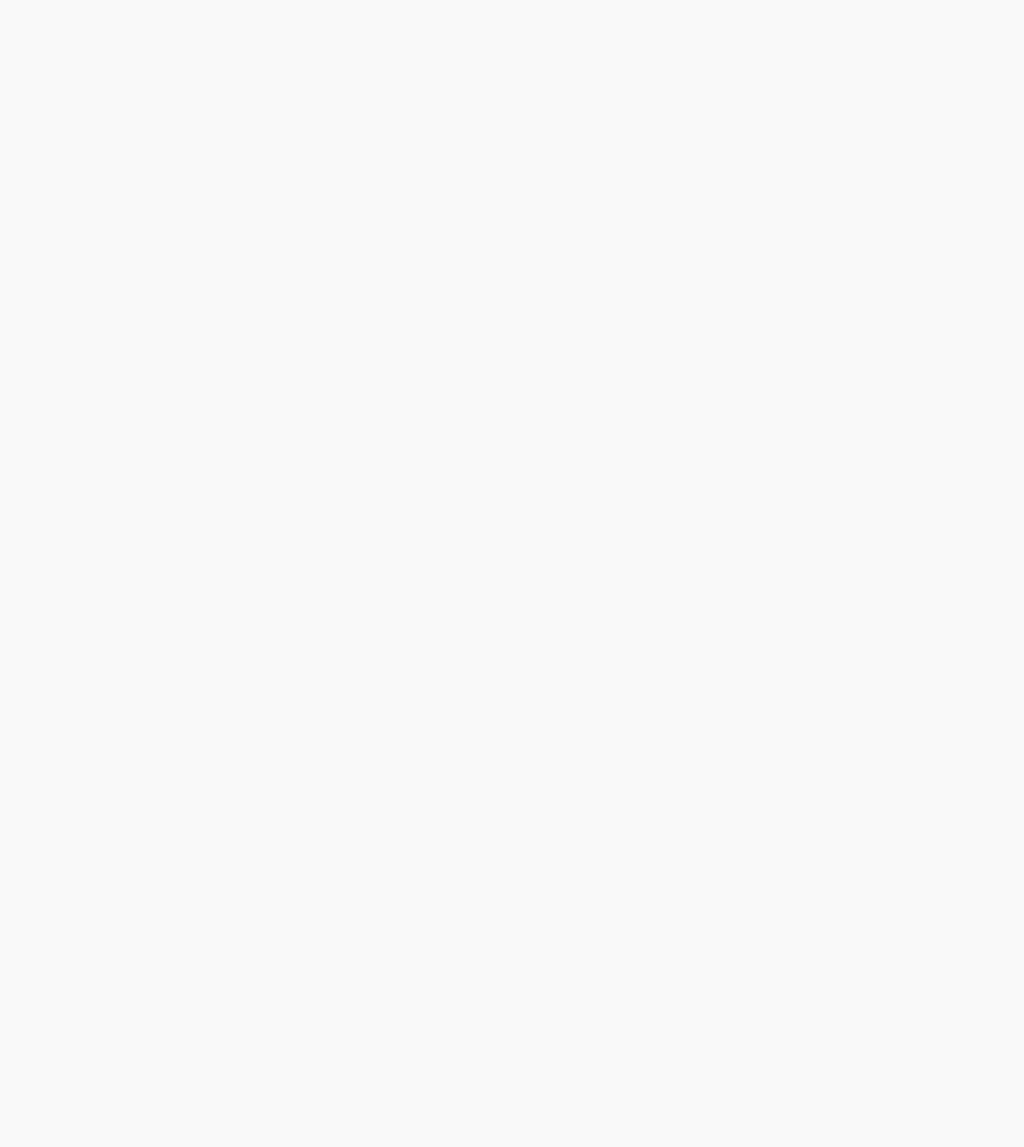
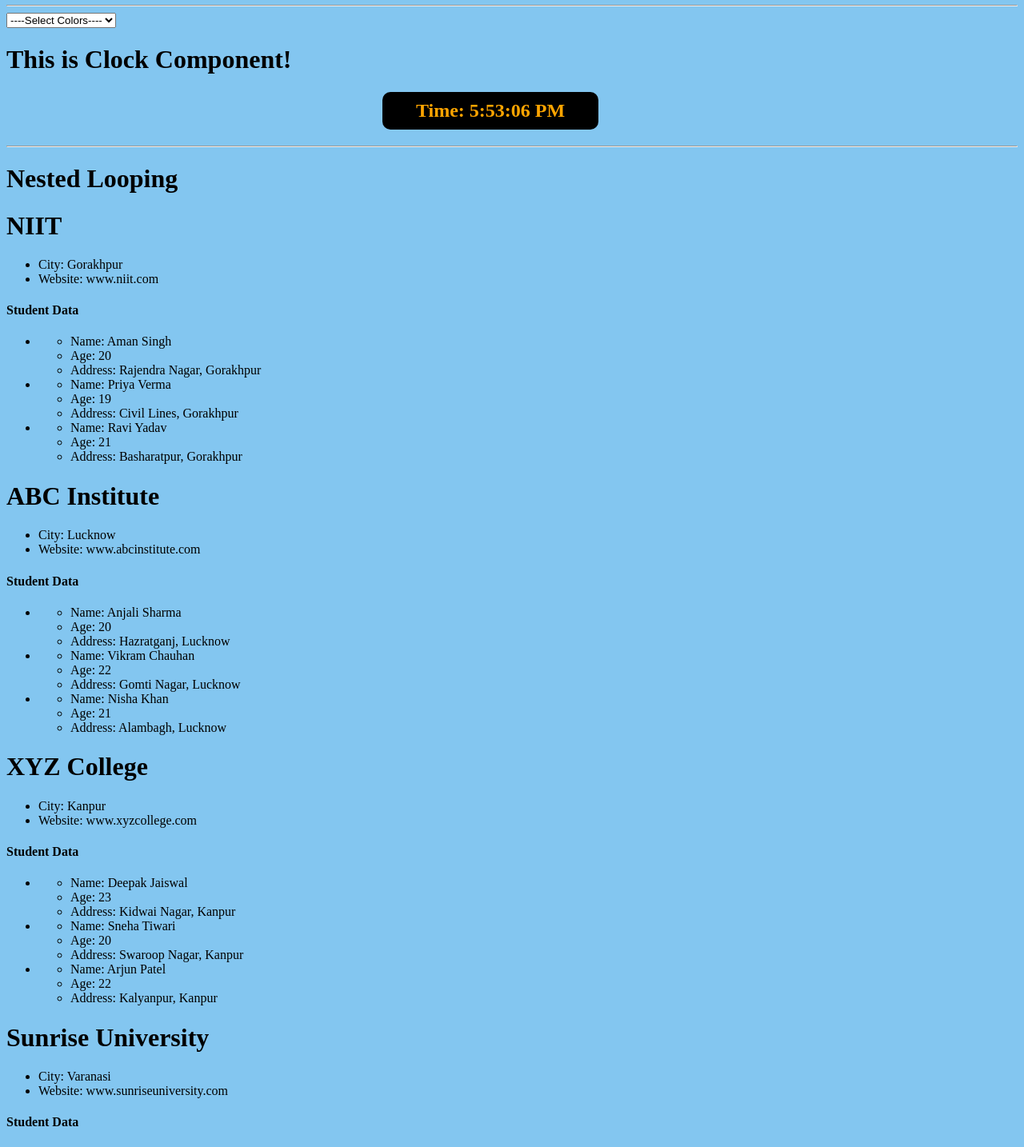
Before and after one commit to Sarveshmaddheshiya/my-react-app, a React (Vite) app: page / in a window 1280 px wide. Shown: the part 1804-3238 px from the top of the page at 80% size. Before the commit the page ends 1810 px from the top, so only its background shows below. Built offline with nearby package versions, Linux system fonts and the light colour scheme.

Commit message:
added clock

```diff
--- a/package.json
+++ b/package.json
@@ -14,9 +14,11 @@
     "@fortawesome/free-brands-svg-icons": "^6.7.2",
     "@fortawesome/free-solid-svg-icons": "^6.7.2",
     "@fortawesome/react-fontawesome": "^0.2.2",
+    "@tailwindcss/vite": "^4.1.11",
     "bootstrap": "^5.3.6",
     "react": "^19.1.0",
-    "react-dom": "^19.1.0"
+    "react-dom": "^19.1.0",
+    "tailwindcss": "^4.1.11"
   },
   "devDependencies": {
     "@eslint/js": "^9.25.0",
--- a/src/App.css
+++ b/src/App.css
@@ -1,7 +1,7 @@
 body
 {
-  background-color:rgb(249, 249, 249);
-  text-align: center;
+  background-color:rgb(131, 198, 240);
+
 }
 
 .card img
--- a/src/App.jsx
+++ b/src/App.jsx
@@ -17,6 +17,9 @@ import Check from './HandleCheckbox.jsx'
 import Table from './Table.jsx'
 import Loop from './Loop.jsx'
 import ReuseComponent from './Reuse-component.jsx'
+import Clock from './Clock.jsx';
+import College from './College.jsx';
+
 
 function App() {
 
@@ -36,6 +39,64 @@ function App() {
   const change = () => setFruit('Banana');
   const change1 = () => setFruit('Papaya');
   const change2 = () => setFruit('Mango');
+
+  const[color,setColor]=useState('orange');
+
+   // nested loop data
+
+ const collegeData = [
+  {
+    name: "NIIT",
+    city: "Gorakhpur",
+    website: "www.niit.com",
+    students: [
+      { name: "Aman Singh", age: 20, address: "Rajendra Nagar, Gorakhpur" },
+      { name: "Priya Verma", age: 19, address: "Civil Lines, Gorakhpur" },
+      { name: "Ravi Yadav", age: 21, address: "Basharatpur, Gorakhpur" }
+    ]
+  },
+  {
+    name: "ABC Institute",
+    city: "Lucknow",
+    website: "www.abcinstitute.com",
+    students: [
+      { name: "Anjali Sharma", age: 20, address: "Hazratganj, Lucknow" },
+      { name: "Vikram Chauhan", age: 22, address: "Gomti Nagar, Lucknow" },
+      { name: "Nisha Khan", age: 21, address: "Alambagh, Lucknow" }
+    ]
+  },
+  {
+    name: "XYZ College",
+    city: "Kanpur",
+    website: "www.xyzcollege.com",
+    students: [
+      { name: "Deepak Jaiswal", age: 23, address: "Kidwai Nagar, Kanpur" },
+      { name: "Sneha Tiwari", age: 20, address: "Swaroop Nagar, Kanpur" },
+      { name: "Arjun Patel", age: 22, address: "Kalyanpur, Kanpur" }
+    ]
+  },
+  {
+    name: "Sunrise University",
+    city: "Varanasi",
+    website: "www.sunriseuniversity.com",
+    students: [
+      { name: "Megha Singh", age: 21, address: "BHU Campus, Varanasi" },
+      { name: "Saurabh Gupta", age: 20, address: "Lanka, Varanasi" },
+      { name: "Kajal Mishra", age: 22, address: "Sigra, Varanasi" }
+    ]
+  },
+  {
+    name: "Techno World College",
+    city: "Allahabad",
+    website: "www.technoworld.edu",
+    students: [
+      { name: "Rahul Pandey", age: 19, address: "Civil Lines, Allahabad" },
+      { name: "Pooja Singh", age: 21, address: "Kareli, Allahabad" },
+      { name: "Manish Kumar", age: 22, address: "Jhunsi, Allahabad" }
+    ]
+  }
+];
+
 
   return (
     <>
@@ -90,6 +151,33 @@ function App() {
 <Loop/>
 <hr/>
 <ReuseComponent/>
+<hr/>
+
+<select onChange={(event)=>setColor(event.target.value)}>
+   <option>----Select Colors----</option>
+   <option value={"red"}>Red</option>
+   <option value={"blue"}>Blue</option>
+   <option value={"aqua"}>Aqua</option>
+    <option value={"green"}>Green</option>
+</select>
+<Clock color={color}/>
+<hr/>
+<h1>Nested Looping </h1>
+{
+   collegeData.map((college,index)=>(
+      <div key={index}>
+      {/* <h3>College Name: {college.name}</h3>
+       <h3>College city: {college.city}</h3>
+        <h3>College website: {college.website}</h3>
+        <hr/> */}
+        <College Data={college}/>
+      </div>
+   ))
+
+}
+<hr/>
+
+
 </>
 
   )
--- /dev/null
+++ b/src/Clock.jsx
@@ -0,0 +1,33 @@
+import { useEffect, useState } from "react";
+
+function Clock({color}) {
+  const [time, setTime] = useState(new Date().toLocaleTimeString());
+
+  useEffect(() => {
+    const interval = setInterval(() => {
+      setTime(new Date().toLocaleTimeString());
+    }, 1000);
+
+    // Cleanup on component unmount
+    return () => clearInterval(interval);
+  }, []);
+
+  return (
+    <div>
+      <h1>This is Clock Component!</h1>
+      <h2
+      style={{
+        color:color,
+        backgroundColor:"black",
+        width:"250px",
+        padding:"10px",
+        textAlign:"Center",
+        borderRadius:"10px",
+        marginLeft:"470px"
+      }}
+      >Time: {time}</h2>
+    </div>
+  );
+}
+
+export default Clock;
--- /dev/null
+++ b/src/College.jsx
@@ -0,0 +1,26 @@
+function College({ Data }) {
+  return (
+    <>
+      <h1>{Data.name}</h1>
+      <ul>
+        <li>City: {Data.city}</li>
+        <li>Website: {Data.website}</li>
+      </ul>
+
+      <h4>Student Data</h4>
+      <ul>
+        {Data.students.map((student, index) => (
+          <li key={index}>
+            <ul>
+              <li>Name: {student.name}</li>
+              <li>Age: {student.age}</li>
+              <li>Address: {student.address}</li>
+            </ul>
+          </li>
+        ))}
+      </ul>
+    </>
+  );
+}
+
+export default College;
```
Also changed, not shown: 1 other file (tests, documents, lock files or other folders).
